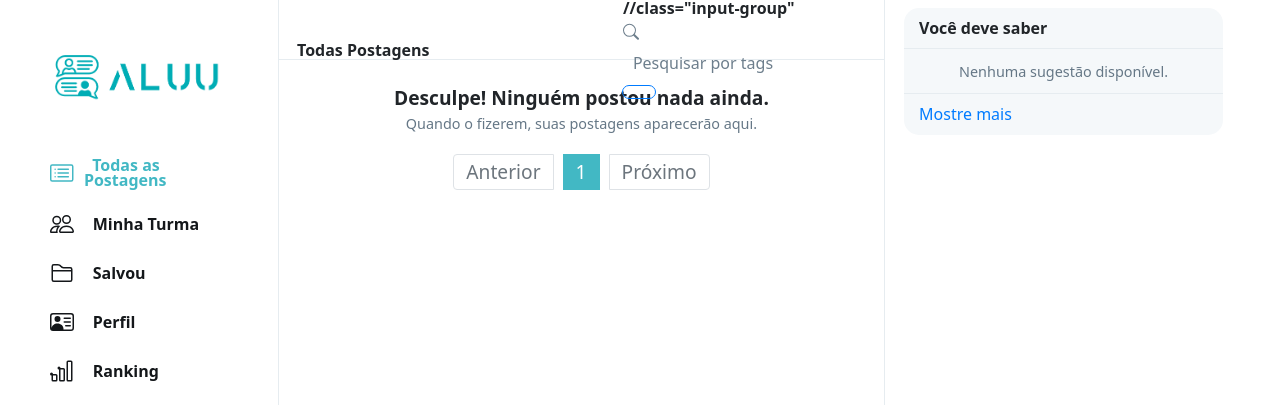
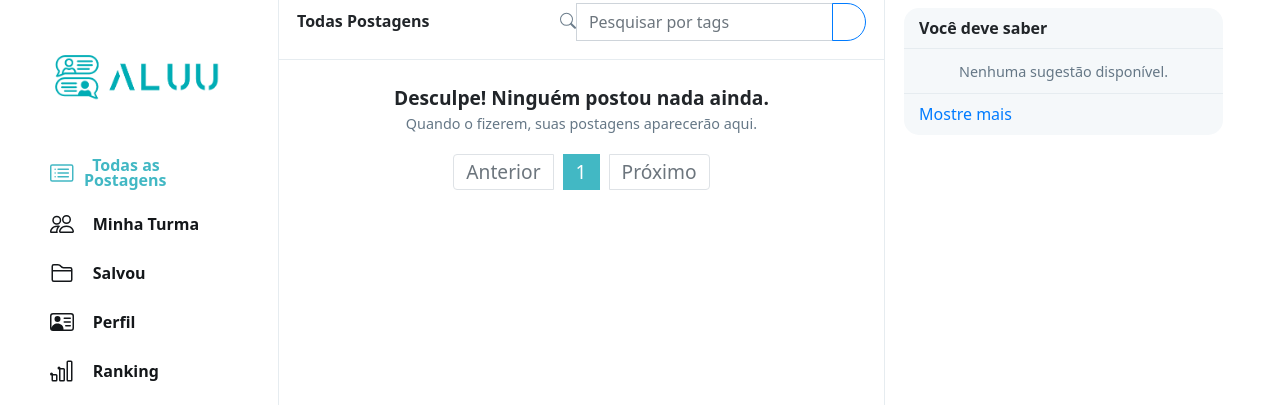
Before and after one commit to GreisonRohr/aluu, a Django app: page / in a window 1280 px wide. Shown: the top 405 px of the page. Run offline with Django 3.2, Linux system fonts and the light colour scheme; a user stored in the database is signed in; data comes from the database, SQL or seed files in the repository; data that the repository does not hold is empty; some libraries are stand-ins or nearby versions.

Commit message:
voltando pesquisa por tag

```diff
--- a/network/templates/network/index.html
+++ b/network/templates/network/index.html
@@ -11,16 +11,14 @@
                         <div>Todas Postagens</div>
                         {% if user.is_authenticated %}
                         <form action="{% url 'search_posts' %}" method="GET">
-                            <div class="search-div">  //class="input-group"
+                            <div class="input-group">
                                 <div>
                                     <svg width="1em" height="1.6em" viewBox="0 0 16 6" class="bi bi-search" fill="#6d7e8c" xmlns="http://www.w3.org/2000/svg">
                                         <path fill-rule="evenodd" d="M10.442 10.442a1 1 0 0 1 1.415 0l3.85 3.85a1 1 0 0 1-1.414 1.415l-3.85-3.85a1 1 0 0 1 0-1.415z"/>
                                         <path fill-rule="evenodd" d="M6.5 12a5.5 5.5 0 1 0 0-11 5.5 5.5 0 0 0 0 11zM13 6.5a6.5 6.5 0 1 1-13 0 6.5 6.5 0 0 1 13 0z"/>
                                     </svg>
                                 </div>
-
-                                <input  type="text" id="search-box" name="query" placeholder="Pesquisar por tags" >
-
+                                <input type="text" class="form-control" name="tags" placeholder="Pesquisar por tags">
                                 <div class="input-group-append">
                                     <button class="btn btn-outline-primary" type="submit">
                                         <i class="fa fa-search"></i>
```
